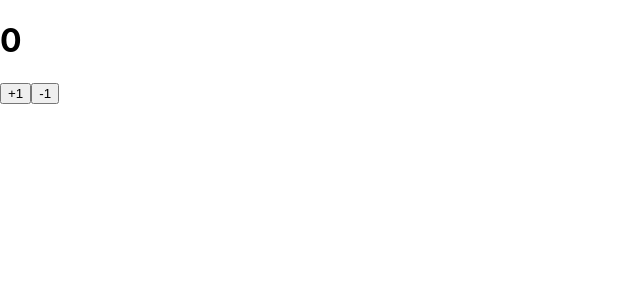
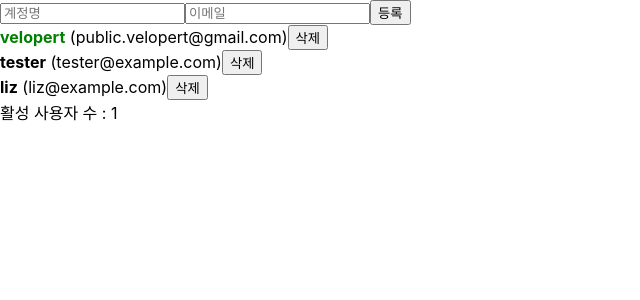
Before and after one commit to yurim-hgr/reactReview, a React (Create React App) app: page / in a window 1280 px wide. Shown: the top 300 px of the page, without its empty margins (0-640 px from the left). Built offline with nearby package versions, Linux system fonts and the light colour scheme.

Commit message:
useReducer 를 사용하여 상태 업데이트로직분리하기

```diff
--- a/src/App.js
+++ b/src/App.js
@@ -1,4 +1,10 @@
-import React, { useCallback, useMemo, useRef, useState } from "react";
+import React, {
+  useCallback,
+  useMemo,
+  useReducer,
+  useRef,
+  useState,
+} from "react";
 import Wrapper from "./Wrapper";
 import Hello from "./Hello";
 import ChoiceContainer from "./ChoiceContainer";
@@ -12,22 +18,12 @@ function countActiveUsers(users) {
   return users.filter((user) => user.active).length;
 }
 
-function App() {
-  const [Inputs, setInputs] = useState({
+const initialState = {
+  inputs: {
     username: "",
     email: "",
-  });
-  const { username, email } = Inputs;
-  const onChange = useCallback((e) => {
-    const { name, value } = e.target;
-    setInputs({
-      ...Inputs,
-      [name]: value,
-    });
-    // console.log(name, value);
-  }, []);
-  //배열에 변화를 줄 때에는 객체와 마찬가지로, 불변성을 지켜주어야 합니다
-  const [users, setUsers] = useState([
+  },
+  users: [
     {
       id: 1,
       username: "velopert",
@@ -36,8 +32,8 @@ function App() {
     },
     {
       id: 2,
-      username: "yurim",
-      email: "yurim@example.com",
+      username: "tester",
+      email: "tester@example.com",
       active: false,
     },
     {
@@ -46,43 +42,80 @@ function App() {
       email: "liz@example.com",
       active: false,
     },
-  ]);
-  // 파라미터를 넣어주면, 이 값이 .current 값의 기본값이 됩니다.
-  // 이 값을 수정 할때에는 .current 값을 수정하면 되고
-  // 조회 할 때에는 .current 를 조회
+  ],
+};
+
+function reducer(state, action) {
+  switch (action.type) {
+    case "CHANGE_INPUT":
+      return {
+        ...state,
+        inputs: {
+          ...state.inputs,
+          [action.name]: action.value,
+        },
+      };
+    case "CREATE_USER":
+      return {
+        inputs: initialState.inputs,
+        users: state.users.concat(action.user),
+      };
+    case "TOGGLE_USER":
+      return {
+        ...state,
+        users: state.users.map((user) =>
+          user.id === action.id ? { ...user, active: !user.active } : user
+        ),
+      };
+    case "REMOVE_USER":
+      return {
+        ...state,
+        users: state.users.filter((user) => user.id !== action.id),
+      };
+    default:
+      return state;
+  }
+}
+
+function App() {
+  const [state, dispatch] = useReducer(reducer, initialState);
   const nextId = useRef(4);
+  const { users } = state;
+  const { username, email } = state.inputs;
+
+  const onChange = useCallback((e) => {
+    const { name, value } = e.target;
+    dispatch({
+      type: "CHANGE_INPUT",
+      name,
+      value,
+    });
+  }, []);
+
   const onCreate = useCallback(() => {
-    //나중에 구현 할 배열에 항목 추가하는 로직
-    const user = {
-      id: nextId.current,
-      username,
-      email,
-    };
-    // setUsers([ ...users ,user]);
-
-    setUsers((users) => users.concat(user));
-
-    setInputs({
-      username: "",
-      email: "",
+    dispatch({
+      type: "CREATE_USER",
+      user: {
+        id: nextId.current,
+        username,
+        email,
+      },
     });
     nextId.current += 1;
   }, [username, email]);
+
+  const onToggle = useCallback((id) => {
+    dispatch({
+      type: "TOGGLE_USER",
+      id,
+    });
+  }, []);
   const onRemove = useCallback((id) => {
-    // console.log(email);
-    setUsers(users.filter((user) => user.id !== id));
+    dispatch({
+      type: "REMOVE_USER",
+      id,
+    });
   }, []);
-
-  const onToggle = useCallback(
-    (id) => {
-      setUsers(
-        users.map((user) =>
-          user.id == id ? { ...user, active: !user.active } : user
-        )
-      );
-    },
-    [users]
-  );
 
   const count = useMemo(() => countActiveUsers(users), [users]);
   return (
@@ -93,7 +126,7 @@ function App() {
         onChange={onChange}
         onCreate={onCreate}
       />
-      <UserList users={users} onRemove={onRemove} onToggle={onToggle} />
+      <UserList users={users} onToggle={onToggle} onRemove={onRemove} />
       <div>활성 사용자 수 : {count}</div>
     </>
   );
--- a/src/UserList.js
+++ b/src/UserList.js
@@ -4,7 +4,7 @@ import React, { useEffect } from "react";
 
 const User = React.memo(function User({ user, onRemove, onToggle }) {
   useEffect(() => {
-    console.log(user);
+    // console.log(user);
     // return () => {
     //   console.log("user가 바뀌기전 ..");
     //   console.log(user);
--- a/src/index.js
+++ b/src/index.js
@@ -3,15 +3,12 @@ import ReactDOM from "react-dom/client";
 import "./index.css";
 import App from "./App";
 import reportWebVitals from "./reportWebVitals";
-import Counter from "./Counter";
 
 const root = ReactDOM.createRoot(document.getElementById("root"));
 root.render(
-  // <React.StrictMode>
-  //   <App />
-  // </React.StrictMode>
-
-  <Counter />
+  <React.StrictMode>
+    <App />
+  </React.StrictMode>
 );
 
 // If you want to start measuring performance in your app, pass a function
```
